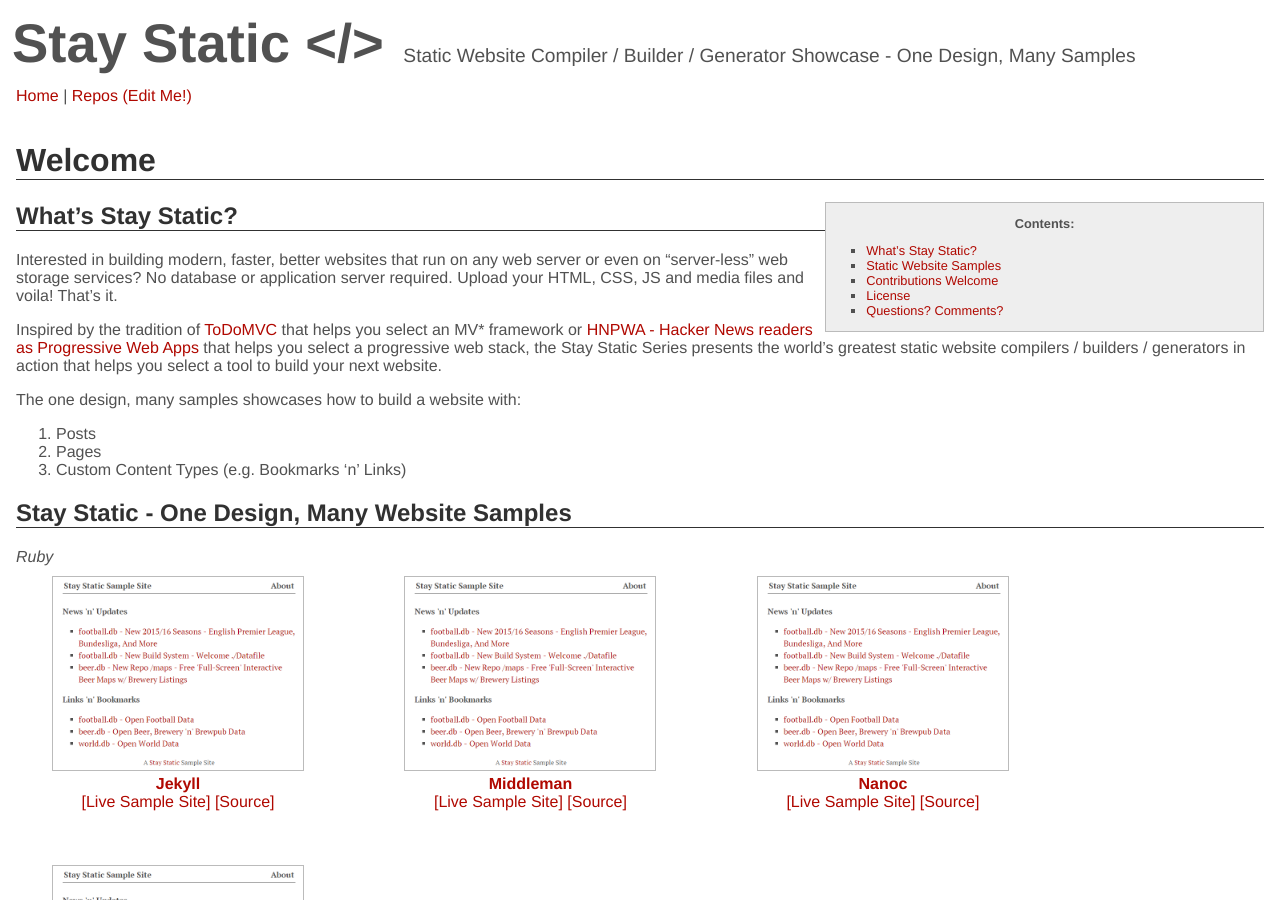
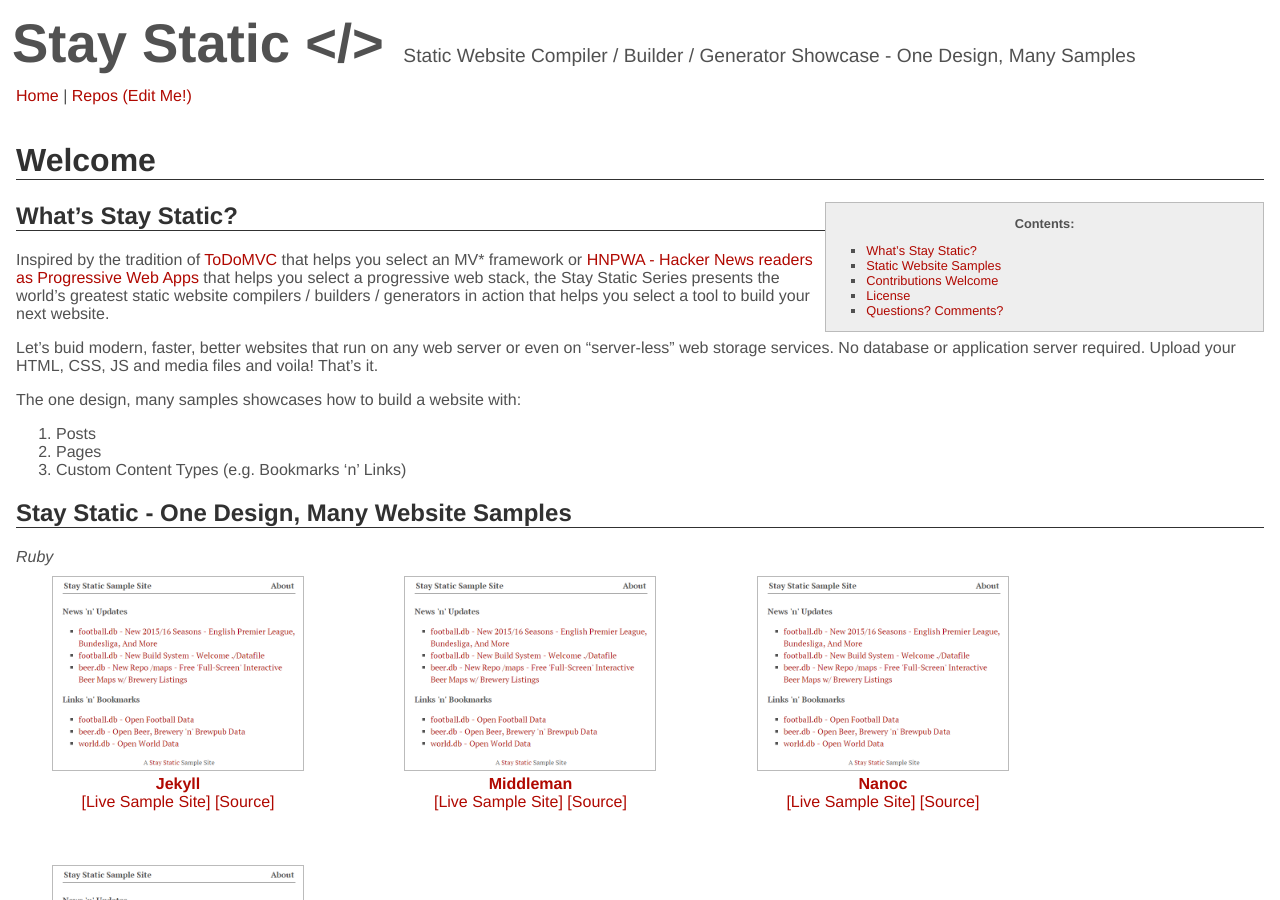
Before and after one commit to staystatic/staystatic.github.io, a Jekyll site: the page built from index.md, in a window 1280 px wide and 900 px high. Built offline with Jekyll 4.4.1, drawn with Linux system fonts in a browser that asks for light colours; some of the changed text lies outside the part shown.

Commit message:
Update index.md

```diff
--- a/index.md
+++ b/index.md
@@ -19,13 +19,13 @@ Contents:
 
 ## What's Stay Static?  {#whatis}
 
-Interested in building modern, faster, better websites that run on any web server or even on "server-less" web storage services?
-No database or application server required. Upload your HTML, CSS, JS and media files and voila! That's it.
-
 Inspired by the tradition of [ToDoMVC](http://todomvc.com) that helps you select an MV* framework
 or [HNPWA - Hacker News readers as Progressive Web Apps](https://hnpwa.com) that helps you select a progressive web stack,
 the Stay Static Series presents the world's greatest static website compilers / builders / generators in action
 that helps you select a tool to build your next website.
+
+Let's buid modern, faster, better websites that run on any web server or even on "server-less" web storage services.
+No database or application server required. Upload your HTML, CSS, JS and media files and voila! That's it.
 
 The one design, many samples showcases how to build a website with:
 
```
Also changed, not shown: other parts of index.md (+1 -1 lines).
